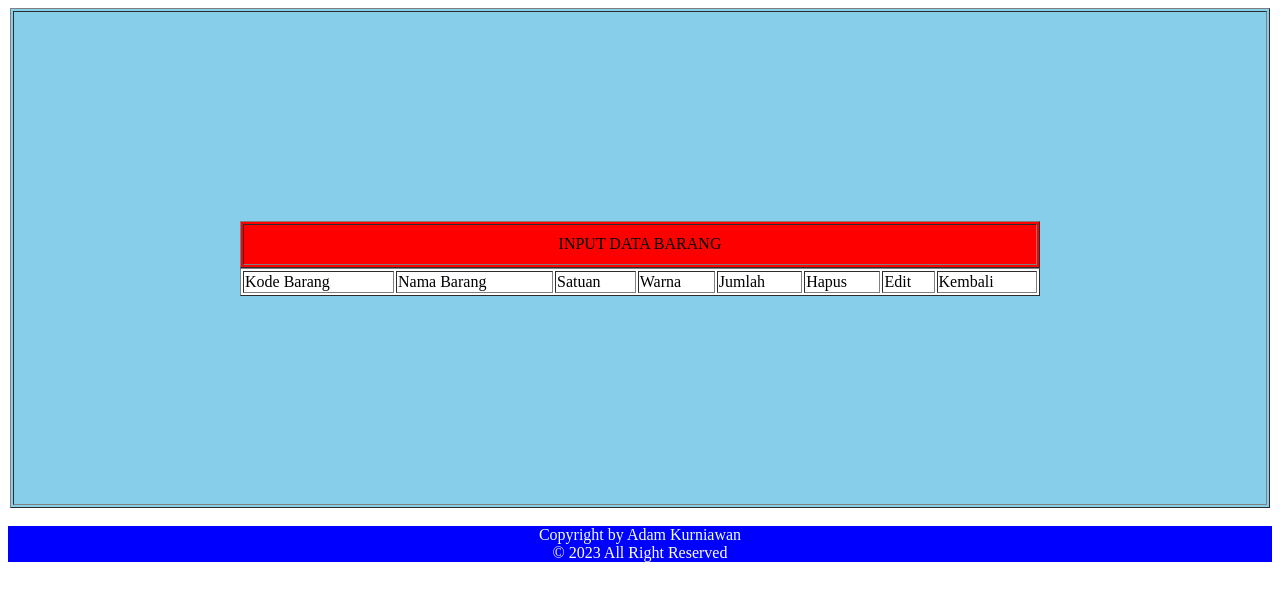
After one commit to Deww03/PHP, a PHP site: page /daftarbarang.php in a window 1280 px wide. The commit adds this page. Shown: the top 601 px of the page. Run offline with PHP 8.4, Linux system fonts and the light colour scheme; data that the repository does not hold is empty.

Commit message:
Pertemuan3

```diff
--- /dev/null
+++ b/daftarbarang.php
@@ -0,0 +1,80 @@
+<!DOCTYPE html>
+<html>
+	<head>
+		<title>Daftar barang</title>
+	</head>
+	<body>
+		<?php
+			// Koneksi ke mysql
+			$conn = mysqli_connect("localhost", "root", "", "persediaandb");
+
+			if (mysqli_connect_errno()) {
+				echo "Koneksi Gagal".mysqli_connect_errno();
+			}
+
+			$query = mysqli_query($conn, "select * from barang");
+		?>
+
+
+
+		<!-- Body -->
+		<center>
+            <table width="1260" height="500" border="1" bgcolor="skyblue">
+                <tr>
+                    <td>
+                        <table width="800" height="47" border="1" align="center" bgcolor="red">
+                            <center>
+                                <tr>
+                                    <td width="4000"><center>INPUT DATA BARANG</center></td>
+                                </tr>
+                            <form method="post" action="insert.php">
+            </table>
+
+							<!-- Form -->
+
+							<table width="800" border="1" align="center" bgcolor="white">
+								<tr>
+								<td>Kode Barang</td>
+								<td>Nama Barang</td>
+								<td>Satuan</td>
+								<td>Warna</td>
+								<td>Jumlah</td>
+								<td>Hapus</td>
+								<td>Edit</td>
+								<td>Kembali</td>
+							</tr>
+
+
+							<?php
+								while ($row = mysqli_fetch_array($query)) {
+									echo "<tr>";
+									echo "<td>".$row["kdbarang"]."</td>";
+									echo "<td>".$row["nmbarang"]."</td>";
+									echo "<td>".$row["satuan"]."</td>";
+									echo "<td>".$row["warna"]."</td>";
+									echo "<td>".$row["jumlah"]."</td>";
+									echo "<td><a href=Delete.php?kdbarang=".$row["kdbarang"].">Delete</a></td>";
+									echo "<td><a href=EditBarang.php?kdbarang=".$row["kdbarang"].">Edit</a></td>";
+									echo "<td><a href='barang.php'>Back</a></td>";
+									echo "<tr>";
+								}
+							?>
+							</table>
+						</center>
+					</td>
+				</tr>
+			</table>
+		</center>
+
+		<!-- FOOTER -->
+		<br>
+        <center>
+            <div class="Frame_Footer"></div>
+            <div class="Frame_Inside_Footer" style="background-color: blue; color: white">
+                <span class="style1"  style="color: azure">Copyright by Adam Kurniawan</span>
+                <br class="style1" />
+                <span class="style1">&copy; 2023 All Right Reserved</span>
+            </div>
+        </center>
+	</body>
+</html>
```
Also changed, not shown: barang.php (+6 -1 lines).
